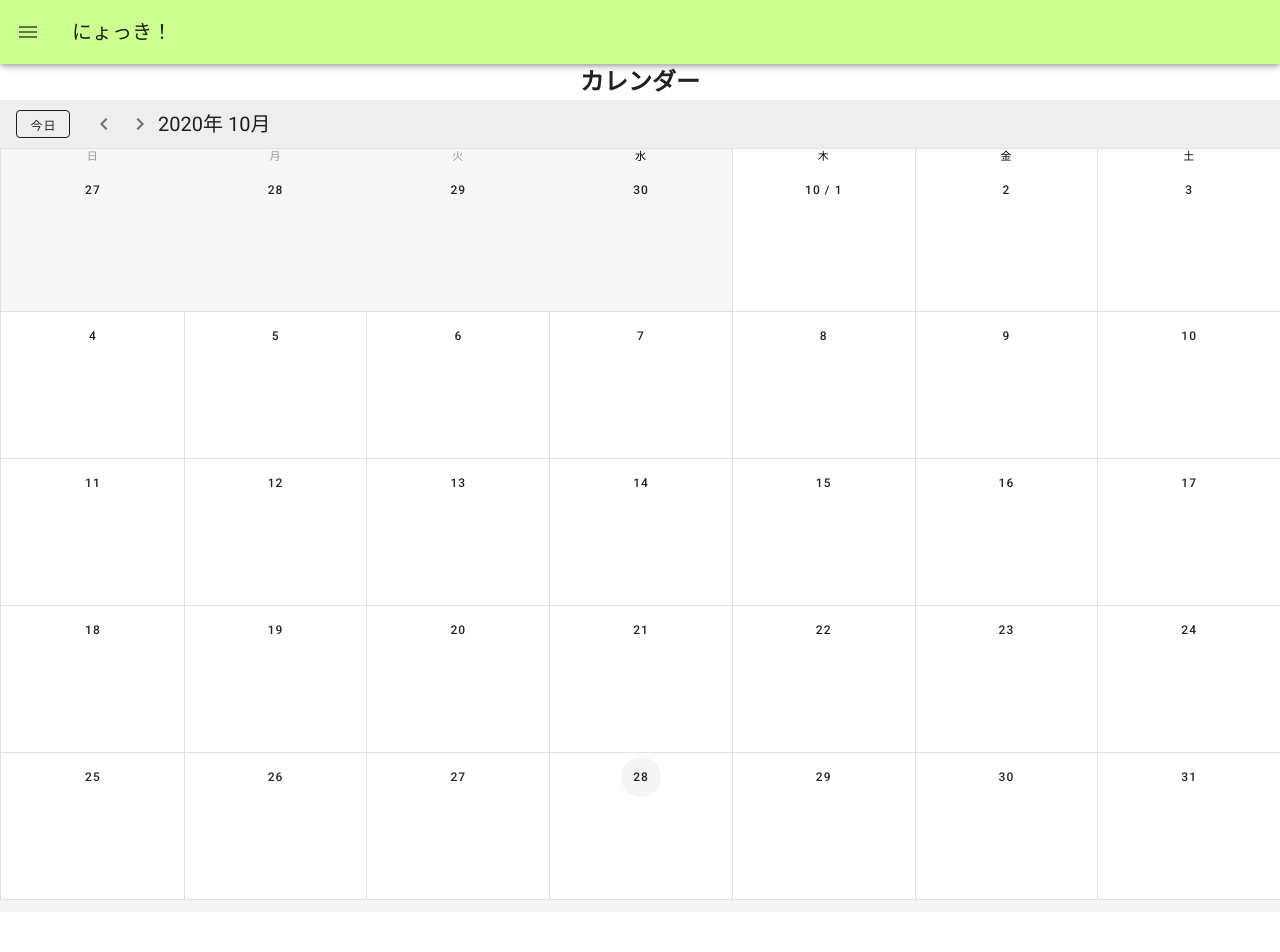
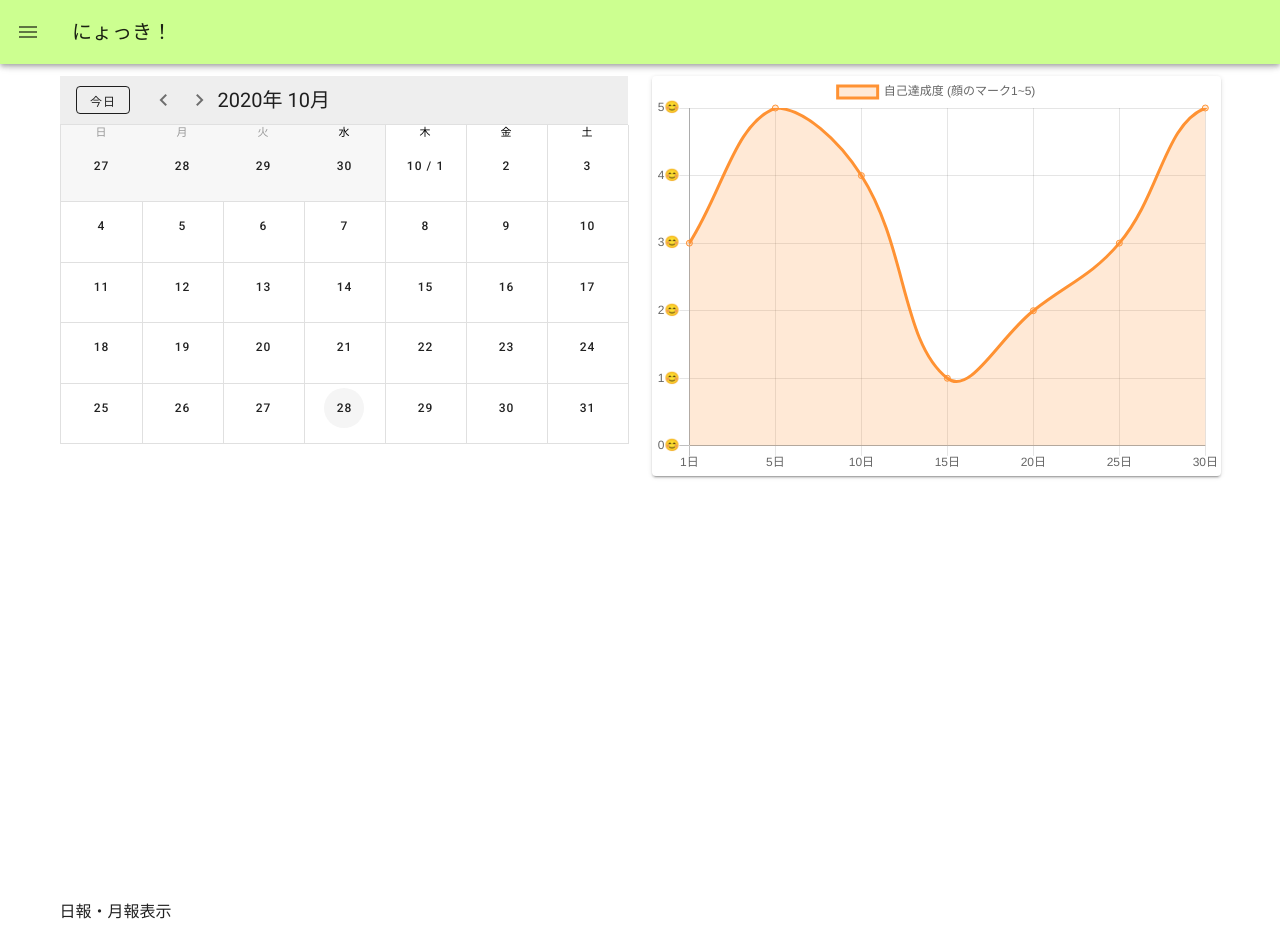
Before and after one commit to salt877/nyokki, a Vue app: page /calendar in a window 1280 px wide. Shown: the top 952 px of the page. Before the commit the page ends 912 px from the top, so only its background shows below. Built offline with nearby package versions, Linux system fonts and the light colour scheme.

Commit message:
折れ線グラフ作成,コンポーネント整理

```diff
--- a/src/views/CalendarComponent.vue
+++ b/src/components/CalendarComponent.vue
@@ -1,6 +1,6 @@
 <template>
-  <div>
-    <v-app>
+
+    <v-app height="40vh">
 
     <v-sheet tile height="6vh" color="grey lighten-3" class="d-flex align-center">
       <v-btn outlined small class="ma-4" @click="setToday">
@@ -14,7 +14,7 @@
       </v-btn>
       <v-toolbar-title>{{ title }}</v-toolbar-title>
     </v-sheet>
-    <v-sheet height="94vh">
+    <v-sheet height="40vh">
       <v-calendar
         ref="calendar"
         v-model="value"
@@ -29,7 +29,7 @@
       ></v-calendar>
     </v-sheet>
     </v-app>
-  </div>
+
 </template>
 
 <script>
@@ -82,7 +82,7 @@ export default {
           timed: false,
         },
         {
-          name: '飲み会',
+          name: 'お花見',
           start: moment('2020-08-06').toDate(),
           end: moment('2020-08-06').toDate(),
           color: 'orange',
--- /dev/null
+++ b/src/components/Chart.vue
@@ -0,0 +1,44 @@
+<script>
+import { Line } from 'vue-chartjs';
+const setDegreeCelsius = (value) => {
+ return `${value}😊`
+}
+
+export default {
+ extends: Line,
+ name: 'LineChart',
+ data:() => ({
+   chartdata: {
+     labels: ["1日", "5日", "10日", "15日", "20日", "25日", "30日"],
+     datasets: [
+       {
+         label: '自己達成度 (顔のマーク1~5)',
+         data: [3, 5, 4, 1, 2, 3, 5, 4],
+         borderColor: 'rgba(255, 146, 51, 1)',
+         backgroundColor: 'rgba(255, 146, 51, 0.2)',
+       }
+     ]
+   },
+   options: {
+     scales: {
+         yAxes: [{
+             ticks: {
+                 beginAtZero: true,
+                 max: 5,
+                min: 0,
+                stepSize: 1,
+                 callback: function(value, index, values) {
+                     return setDegreeCelsius(value, index, values);
+                 }
+             }
+         }]
+     },
+     responsive: true,
+     maintainAspectRatio: false
+   }
+ }),
+ mounted () {
+   this.renderChart(this.chartdata, this.options);
+ },
+}
+</script>
--- a/src/router.js
+++ b/src/router.js
@@ -9,7 +9,8 @@ import Mypage from './views/Mypage.vue';
 import RegisterDailyReport from './views/RegisterDailyReport.vue';
 import RegisterMonthlyReport from './views/RegisterMonthlyReport.vue';
 import RegisterToDo from './views/RegisterToDo.vue';
-import CalendarComponent from './views/CalendarComponent.vue';
+import CalendarComponent from './components/CalendarComponent.vue';
+import Chart from './components/Chart.vue';
 
 
 Vue.use(Router);
@@ -27,7 +28,8 @@ export default new Router({
         { path: '/registerToDo', component: RegisterToDo },
         { path: '/calendar', component: Calendar,
             children: [
-                { path: '/calendarComponent', component: CalendarComponent }
+                { path: '/calendarComponent', component: CalendarComponent },
+                { path: '/chart', component: Chart },
             ]
         },
     ]
--- a/src/views/Calendar.vue
+++ b/src/views/Calendar.vue
@@ -1,17 +1,38 @@
 <template>
-  <div style="text-align: center">
-  <h2>カレンダー</h2>
-  <calendarComponent></calendarComponent>
-</div>
+<v-container>
+
+
+  <v-row>
+    <v-col>
+        <CalendarComponent></CalendarComponent>
+    </v-col>
+    <v-col>
+      <v-card>
+        <Chart></Chart>
+      </v-card>
+    </v-col>
+  </v-row>
+  <v-row>
+    <v-col>
+      <p>日報・月報表示</p>
+    </v-col>
+    <v-col>
+
+    </v-col>
+  </v-row>
+
+</v-container>
 </template>
 
 <script>
-import CalendarComponent from './CalendarComponent.vue';
+import CalendarComponent from '../components/CalendarComponent.vue';
+import Chart from '../components/Chart.vue';
 
   export default {
     name: "Calendar",
     components:{
-      CalendarComponent
+      CalendarComponent,
+      Chart
     },
     // data(){
     //   return{
```
Also changed, not shown: src/views/Chart.vue (deleted).
